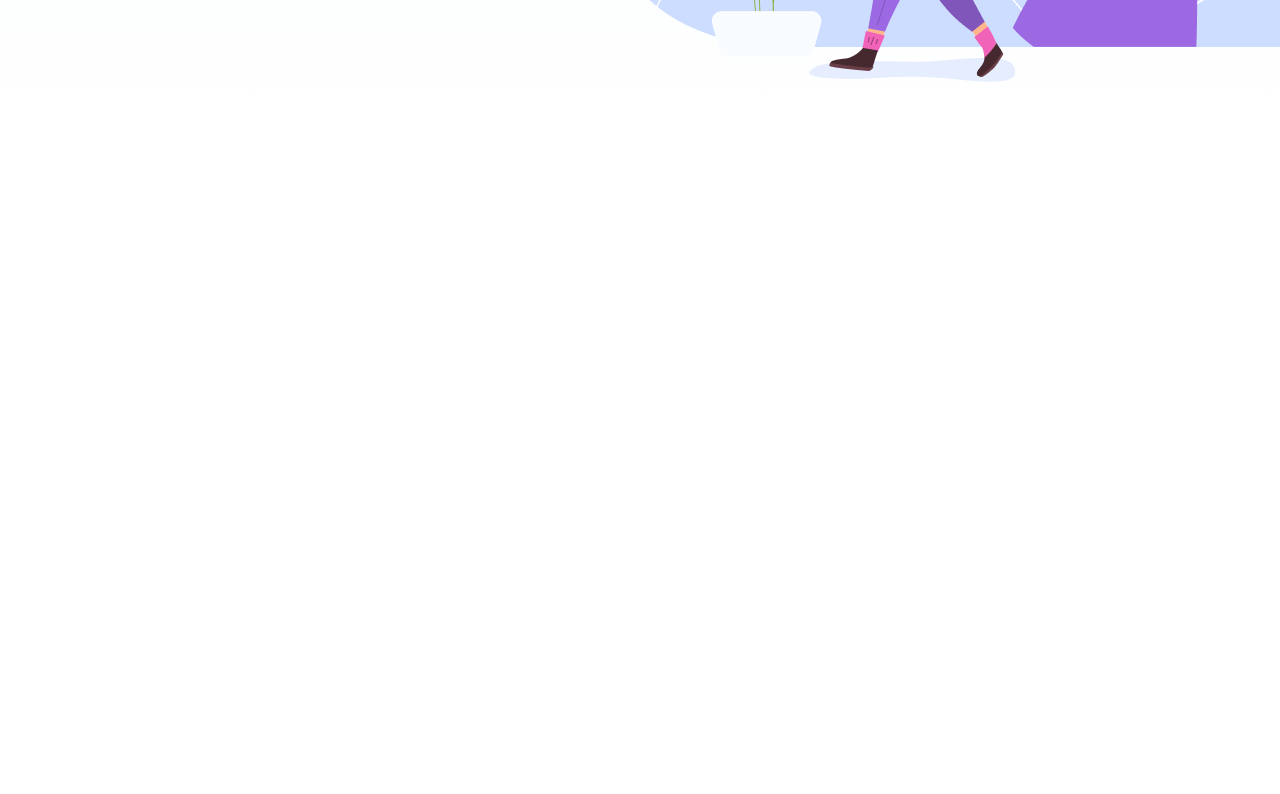
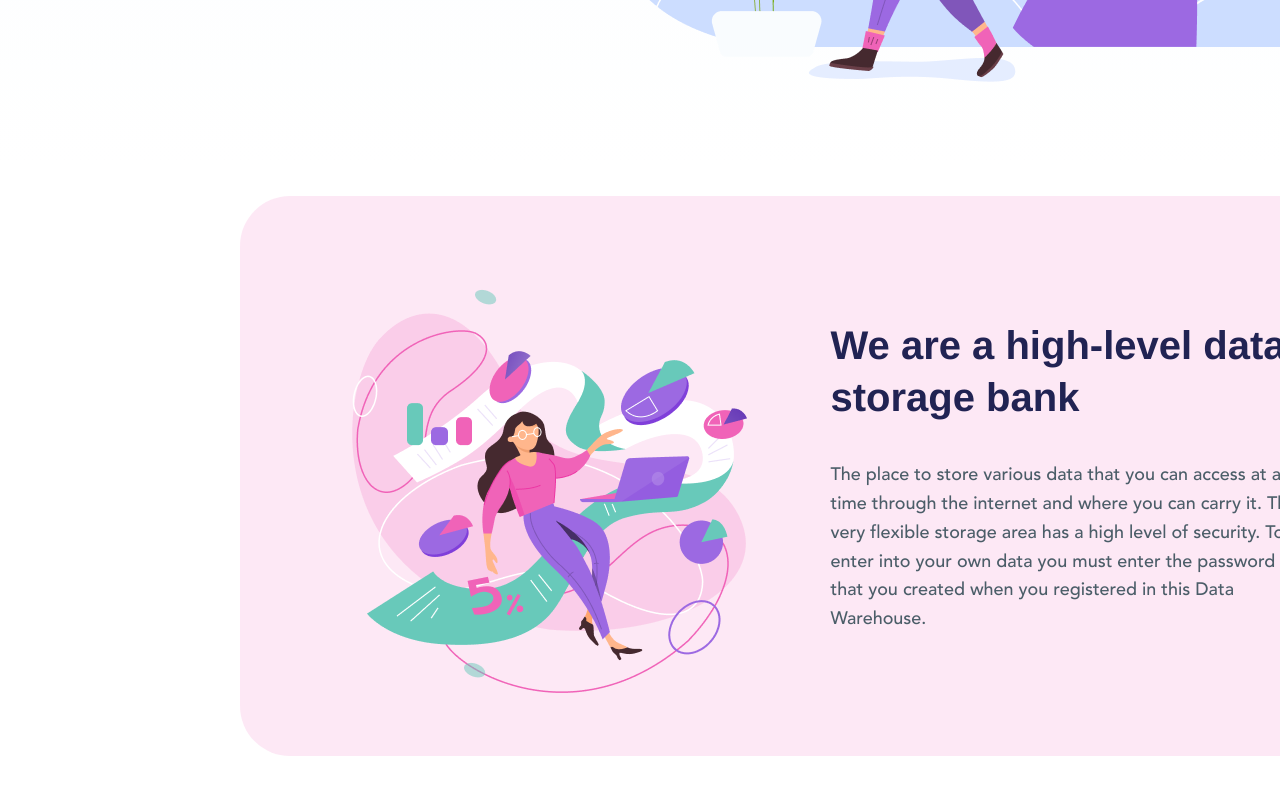
Before and after one commit to Victory-S29/cursor, a plain HTML site: page homework06/index.html in a window 1280 px wide. Shown: the part 707-1501 px from the top of the page. Drawn offline with Linux system fonts and the light colour scheme.

Commit message:
added-second-section

```diff
--- a/homework06/index.html
+++ b/homework06/index.html
@@ -4,24 +4,24 @@
     <meta charset="UTF-8">
     <meta http-equiv="X-UA-Compatible" content="IE=edge">
     <meta name="viewport" content="width=device-width, initial-scale=1.0">
+    <link rel="stylesheet" href="./fonts/f/stylesheet.css">
     <link rel="stylesheet" href="./styles/style-reset.css">
     <link rel="stylesheet" href="./styles/style.css">
     <link rel="stylesheet" href="./styles/style-first-section.css">
-    <link rel="stylesheet" href="./fonts/f/stylesheet.css">
-
+    <link rel="stylesheet" href="./styles/style-second-section.css">
     <title>Datawarehouse</title>
 </head>
 <body>
     <main class="container">
-      <section class="first-section">
+        <section class="first-section">
             <header>
                 <div class="logo">
                     <img src="./imgs/Logo.svg" alt="Logo">
                 </div>
                 <nav>
                     <ul>
-                        <li><a class="main-link" href="">About</a></li>
-                        <li><a href="">Help</a></li>
+                        <li><a class="main-link" href="#about">About</a></li>
+                        <li><a href="#help">Help</a></li>
                         <li><a href="">Features</a></li>
                         <li><a href="">Signup</a></li>
                     </ul>
@@ -31,7 +31,7 @@
                     <img src="./imgs/button-pointer.svg" alt="">
                 </button>
             </header>
-            <div class="headline">
+            <div class="headline" id="about">
                 <h1>Save your data storage here.</h1>
                 <p>Data Warehouse is a data storage area that has been
                     tested for security, so you can store your data here
@@ -39,8 +39,23 @@
                 <button>Learn more</button>
             </div>
             <img class= "first-section-img" src="./imgs/headline-img.png" alt="">
-      </section>
+        </section>
 
+        <section class="second-section" id="help">
+            <div class="image">
+                <img src="./imgs/image-second-area.png" alt="">
+            </div>
+            <div class="second-section-text">
+                <h2>We are a high-level
+                    data storage bank
+                </h2>
+                <p>The place to store various data that you can access at any time
+                    through the internet  and where you can carry it.
+                    This very flexible storage area has a high level of security. To enter into your own data you
+                    must enter the password that you created when you registered in this Data Warehouse.
+                </p>
+            </div>
+        </section>
     </main>
 </body>
 </html>
--- a/homework06/styles/style-first-section.css
+++ b/homework06/styles/style-first-section.css
@@ -29,6 +29,7 @@ nav ul{
     justify-content: space-between;
     display: flex;
     flex-direction: row;
+
 }
 
 nav a{
--- /dev/null
+++ b/homework06/styles/style-second-section.css
@@ -0,0 +1,50 @@
+.second-section{
+
+    width: 1117px;
+    height: 560px;
+
+    background: rgba(240, 99, 184, 0.15);
+    border-radius: 50px;
+    margin: 99.18px 0px 149.82px 0px;
+
+    display: flex;
+    gap: 62px;
+    justify-content: center;
+    align-items: center;
+}
+
+.second-section-text{
+    display: flex;
+    flex-direction: column;
+    gap: 40px;
+}
+.second-section-text h2{
+
+    width: 475px;
+    height: 100px;
+
+    font-family: 'Helvetica';
+    font-style: normal;
+    font-weight: 700;
+    font-size: 40px;
+    line-height: 130%;
+
+    display: flex;
+    align-items: center;
+
+    color: #212353;
+}
+.second-section-text p{
+
+    width: 474px;
+    height: 170px;
+
+    font-family: 'Avenir';
+    font-style: normal;
+    font-weight: 500;
+    font-size: 18px;
+    line-height: 160%;
+
+    color: #4B5D68;
+
+}
--- a/homework06/styles/style.css
+++ b/homework06/styles/style.css
@@ -1,3 +1,7 @@
+html{
+    scroll-behavior: smooth;
+}
+
 *{
     box-sizing: border-box;
 }
```
Also changed, not shown: homework06/imgs/image-second-area.png (added).
